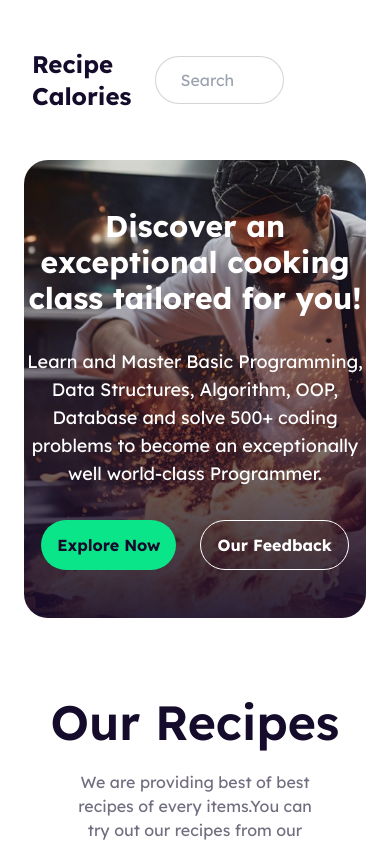
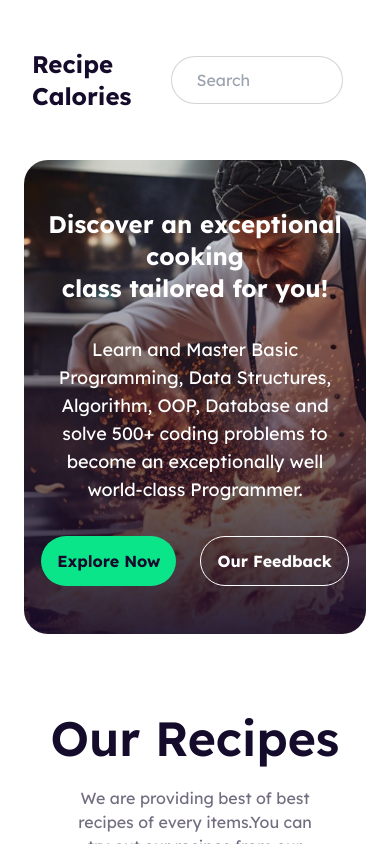
Before and after one commit to nahidbinwadood/Chef-s-Table, a React (Vite) app: page / in a window 390 px wide. Shown: the top 844 px of the page. Built offline with nearby package versions, Linux system fonts and the light colour scheme.

Commit message:
final draft

```diff
--- a/src/Components/Banner/Banner.jsx
+++ b/src/Components/Banner/Banner.jsx
@@ -3,10 +3,10 @@ const Banner = () => {
     return (
         <div className="container mt-12 px-6 lg:px-0 mx-auto lg:mt-16">
             <div className='bg rounded-3xl'>
-                <div className=" lg:p-0 lg:h-[70vh]">
+                <div className="lg:p-0 lg:h-[70vh]">
                     <div className='text-center py-12 lg:py-52 space-y-8'>
-                        <h1 className='text-white text-3xl lg:text-6xl font-bold'>Discover an exceptional cooking <br /> class tailored for you!</h1>
-                        <p className='lg:w-2/3 mx-auto text-white text-lg'>Learn and Master Basic Programming, Data Structures, Algorithm, OOP, Database and solve 500+ coding problems to become an exceptionally well world-class Programmer.</p>
+                        <h1 className='text-white text-2xl lg:text-6xl font-bold px-4 '>Discover an exceptional cooking <br /> class tailored for you!</h1>
+                        <p className='lg:w-2/3 mx-auto text-white text-lg px-4'>Learn and Master Basic Programming, Data Structures, Algorithm, OOP, Database and solve 500+ coding problems to become an exceptionally well world-class Programmer.</p>
                         <div className='flex gap-6 justify-center'>
                             <button className='font-bold text-[#150B2B] px-4 py-3 lg:px-8 lg:py-4 rounded-full bg-[#0BE58A]'>Explore Now</button>
                             <button className='px-4 py-3 lg:px-8 lg:py-4 rounded-full font-bold text-white border border-white'>Our Feedback</button>
--- a/src/Components/Header/Header.jsx
+++ b/src/Components/Header/Header.jsx
@@ -2,7 +2,7 @@ import Vector from './Frame 5.png'
 const Header = () => {
   return (
     <header className='mt-12 px-8 lg:px-0 overflow-hidden'>
-      <div className='flex justify-between gap-6 lg:gap-0 items-center'>
+      <div className='flex justify-between gap-10 lg:gap-0 items-center'>
         <div>
           <h2 className='text-[#150B2B] font-bold text-2xl lg:text-4xl'>Recipe Calories</h2>
         </div>
@@ -14,7 +14,7 @@ const Header = () => {
         </div>
         <div className='flex gap-2 items-center'>
           <div className='lg:w-full'>
-            <label className="w-2/4 lg:w-full input input-bordered rounded-3xl flex items-center gap-2">
+            <label className="w-2/3 lg:w-full input input-bordered rounded-3xl flex items-center gap-2">
               <svg xmlns="http://www.w3.org/2000/svg" viewBox="0 0 16 16" fill="currentColor" className="w-6 h-6 opacity-70"><path fillRule="evenodd" d="M9.965 11.026a5 5 0 1 1 1.06-1.06l2.755 2.754a.75.75 0 1 1-1.06 1.06l-2.755-2.754ZM10.5 7a3.5 3.5 0 1 1-7 0 3.5 3.5 0 0 1 7 0Z" clipRule="evenodd" /></svg>
               <input type="text" className="grow" placeholder="Search" />
             </label>
--- a/src/Components/Recipes/Recipes.jsx
+++ b/src/Components/Recipes/Recipes.jsx
@@ -71,7 +71,7 @@ const Recipes = () => {
                             <table className="mx-auto">
                                 <thead className="h-20">
                                     <tr className="text-[#878787]">
-                                        <td className="lg:px-6" >Serial</td>
+                                        <td className="lg:fl lg:px-6" >Serial</td>
                                         <td className="lg:px-6" >Name</td>
                                         <td className="lg:px-10" >Time</td>
                                         <td className="lg:px-6">Calories</td>
```
